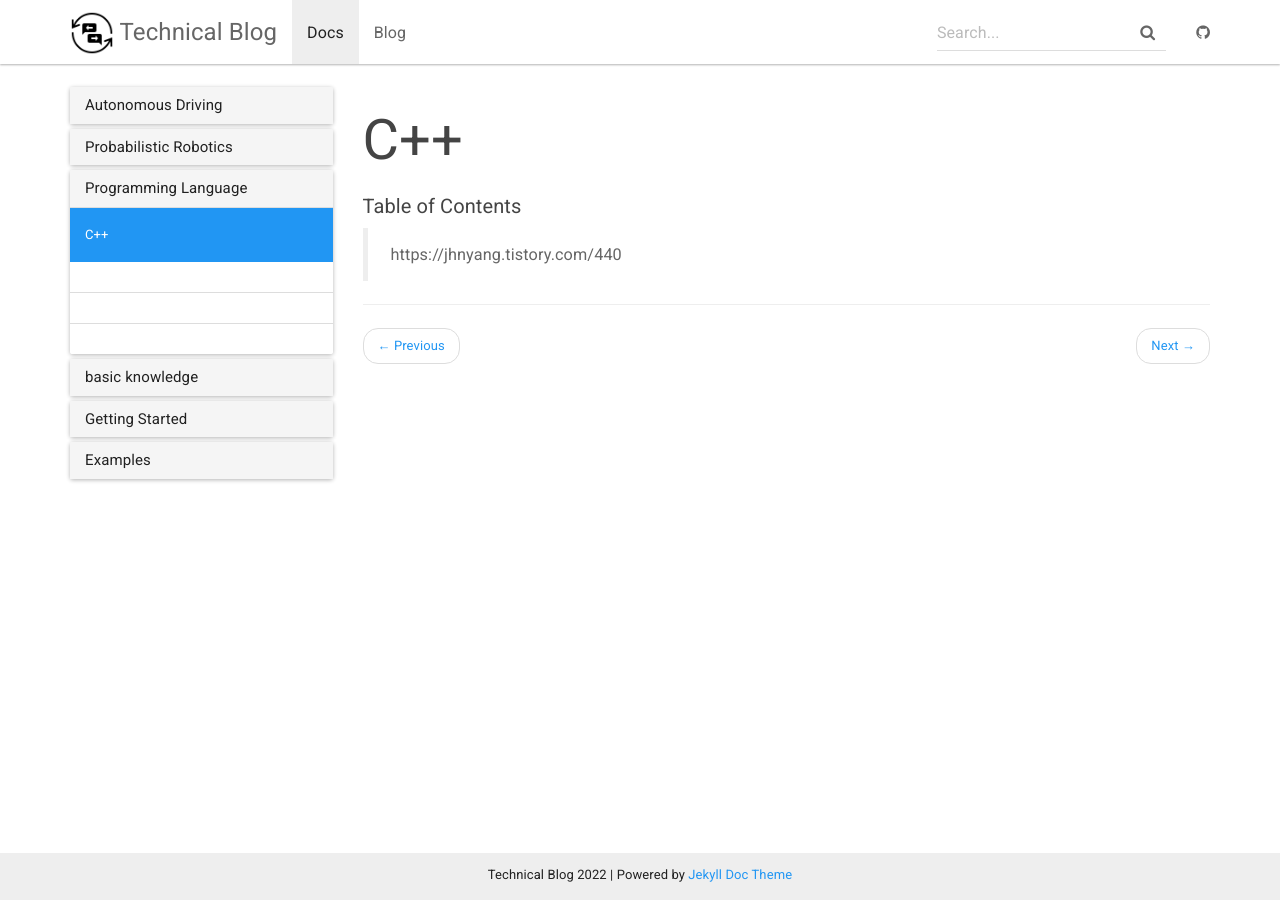
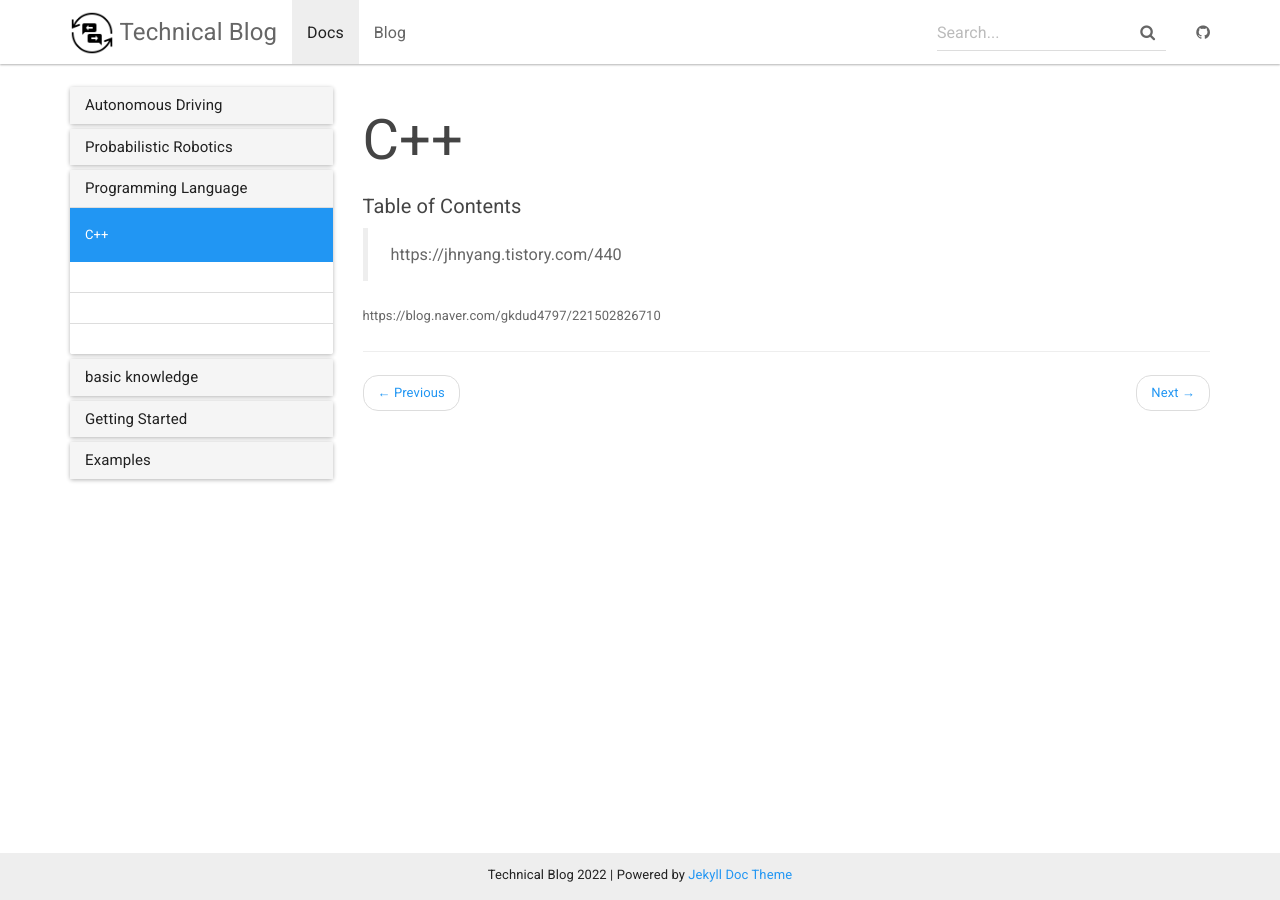
Before and after one commit to contravia-cloud/TechnicalBlog2, a Jekyll site: the page built from _docs/ProgramLanguage/CPP.md, in a window 1280 px wide. Built offline with Jekyll 4.4.1, drawn with Linux system fonts in a browser that asks for light colours; some of the changed lines change nothing that is shown.

Commit message:
Update CPP.md

```diff
--- a/_docs/ProgramLanguage/CPP.md
+++ b/_docs/ProgramLanguage/CPP.md
@@ -6,3 +6,5 @@ permalink: /docs/PL1/
 ##### Table of Contents
 
 > https://jhnyang.tistory.com/440
+
+https://blog.naver.com/gkdud4797/221502826710
```
